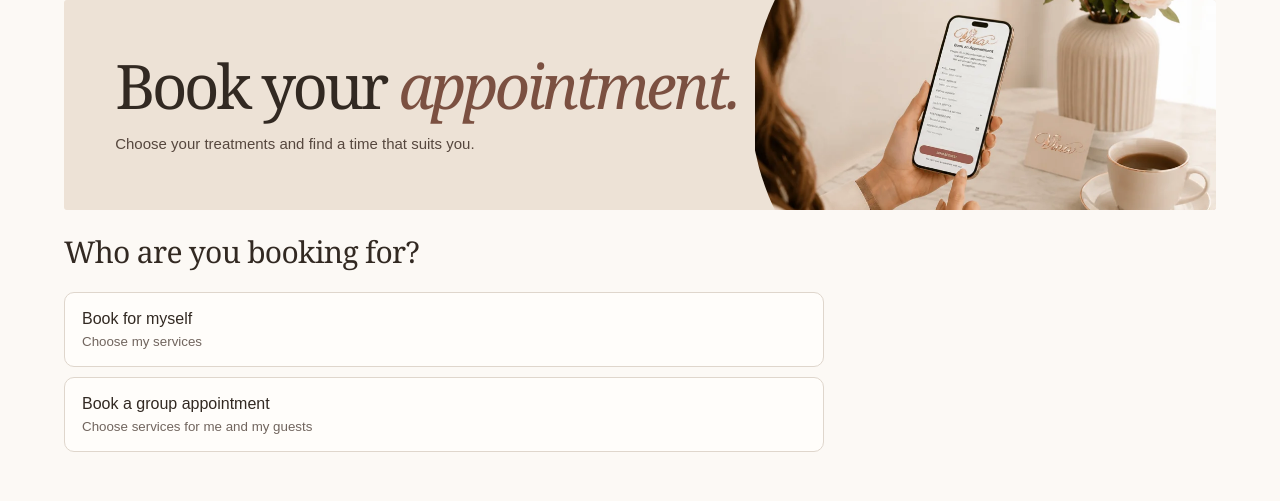
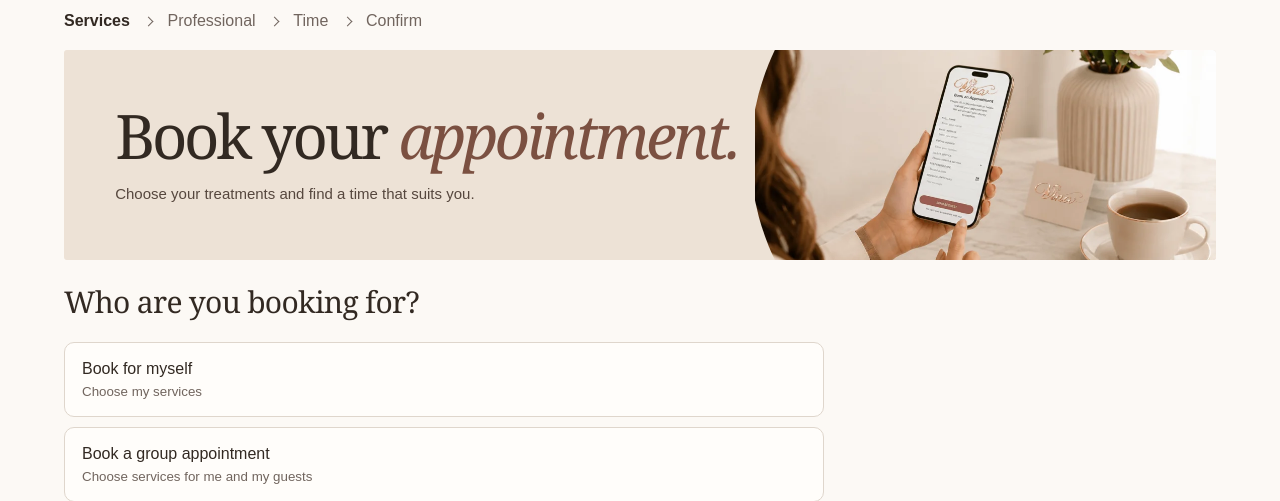
Before and after one commit to jamersweb/saloon, a Laravel app: page /book in a window 1280 px wide. Shown: the part 85-586 px from the top of the page. Run offline with Laravel 12, Linux system fonts and the light colour scheme; data comes from the database, SQL or seed files in the repository; data that the repository does not hold is empty.

Commit message:
Show four-step progress bar in public booking

```diff
--- a/public/css/booking-studio.css
+++ b/public/css/booking-studio.css
@@ -17,7 +17,10 @@
 .visit-panel small{display:block;color:var(--muted);margin-top:6px}
 .guest-line{display:flex;align-items:center;gap:8px}.guest-line .guest-remove{width:auto}
 .wizard-back{margin:18px 0;background:none;border:0;color:var(--accent);padding:8px 0;cursor:pointer}
-#step-label{font-size:14px;color:var(--muted)}
+.booking-progress { display: flex; align-items: center; flex-wrap: wrap; gap: 6px clamp(6px, 1.2vw, 16px); padding: 0; margin: 12px 0 20px; list-style: none; color: var(--muted); font-size: clamp(13px, 2.6vw, 16px); }
+.booking-progress li { display: flex; align-items: center; gap: clamp(6px, 1.2vw, 16px); }
+.booking-progress li + li::before { content: ""; width: 6px; height: 6px; border: solid currentColor; border-width: 1.5px 1.5px 0 0; transform: rotate(45deg); }
+.booking-progress [aria-current="step"] { color: var(--ink); font-weight: 700; }
 .booking-workspace:has(#schedule:not([hidden])){min-height:0}
 @media(max-width:760px){.booking-grid .summary{order:5}.booking-header{flex-direction:row;align-items:center}}
 @media(max-width:760px){.booking-grid:has(#details:not([hidden])) .summary{order:2}}
--- a/public/js/public-booking.js
+++ b/public/js/public-booking.js
@@ -86,7 +86,11 @@
         document.querySelector('.studio-intro').hidden = step !== 'visit';
         $('editing-guest').hidden = !group || step !== 'services';
         $('editing-guest').textContent = 'Services for ' + guestName(activeGuest);
-        $('step-label').textContent = {visit:'',services:'Services',guests:'Your group',professional:'Professional',schedule:'Date & time',details:'Your details'}[step];
+        const stage = step === 'visit' || step === 'guests' ? 'services' : step;
+        document.querySelectorAll('.booking-progress li').forEach(item => {
+            if (item.dataset.stage === stage) item.setAttribute('aria-current', 'step');
+            else item.removeAttribute('aria-current');
+        });
         if (step === 'guests') renderGuests();
     }
     async function loadSlots() {
--- a/resources/views/public/reservation.blade.php
+++ b/resources/views/public/reservation.blade.php
@@ -10,9 +10,14 @@
 <body>
 <div class="booking-shell">
     <header class="booking-header"><a class="wordmark" href="{{ route('public.booking') }}"><img class="booking-logo" src="{{ asset('images/vina-site-logo.png') }}" alt="Vina Luxury Beauty Salon"></a>
-        <span id="step-label" aria-live="polite"></span>
     </header>
     <main>
+        <ol class="booking-progress" aria-label="Booking progress">
+            <li data-stage="services" aria-current="step">Services</li>
+            <li data-stage="professional">Professional</li>
+            <li data-stage="schedule">Time</li>
+            <li data-stage="details">Confirm</li>
+        </ol>
         <div class="studio-intro"><div><h1>Book your <em>appointment.</em></h1><p>Choose your treatments and find a time that suits you.</p></div><div class="studio-photo" aria-hidden="true"></div></div>
         <section id="visit-options" class="visit-panel"><h2>Who are you booking for?</h2>
             <button type="button" data-visit="individual">Book for myself <small>Choose my services</small></button>
```
